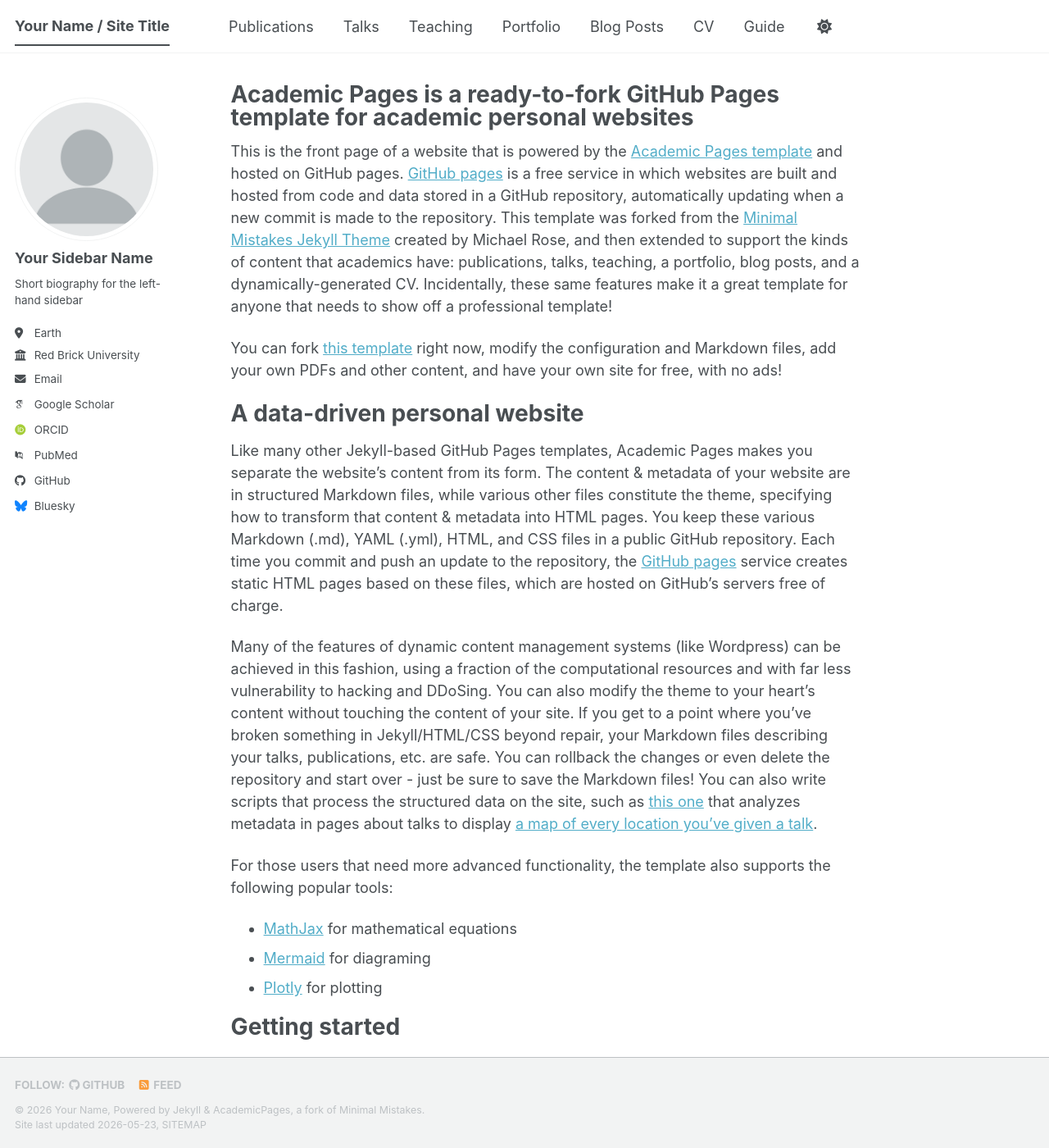
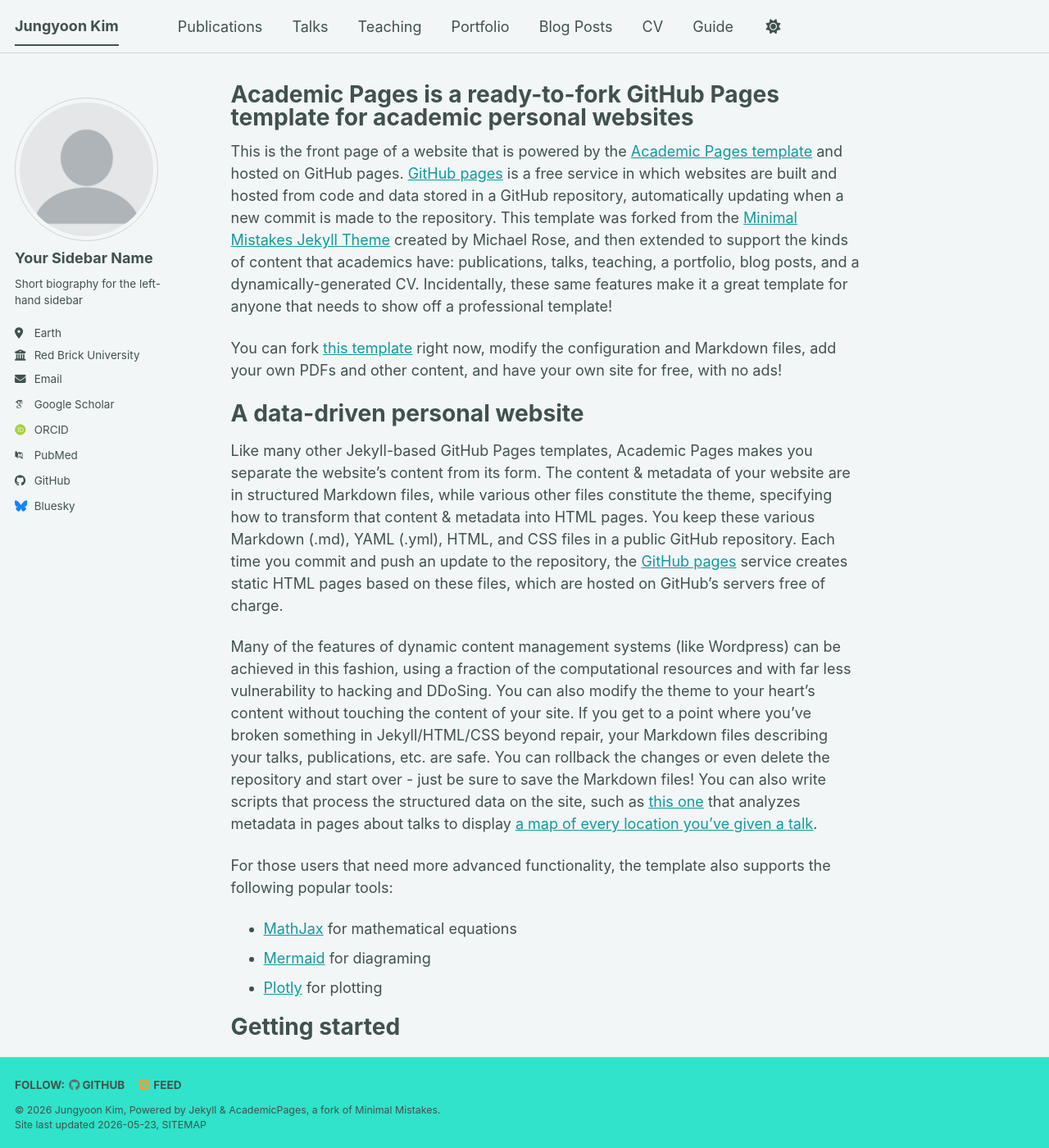
Before and after one commit to cogniti0n/cogniti0n.github.io, a Jekyll site: the page built from _pages/about.md, in a window 1280 px wide and 1400 px high. Shown: the whole window at 82% size. Built offline with Jekyll 4.4.1, drawn with Linux system fonts in a browser that asks for light colours; some web fonts are replaced; a script bundle is joined from its source files by our own code; library files that are not in the unit come from our copies.

Commit message:
Update site theme and author information

```diff
--- a/_config.yml
+++ b/_config.yml
@@ -8,15 +8,15 @@
 
 # Basic Site Settings
 locale                   : "en-US"
-site_theme               : "default" # The available themes options are "default", "air", "sunrise", "mint", "dirt" and "contrast"
-title                    : "Your Name / Site Title"
+site_theme               : "mint" # The available themes options are "default", "air", "sunrise", "mint", "dirt" and "contrast"
+title                    : "Jungyoon Kim"
 title_separator          : "-"
-name                     : &name "Your Name"
+name                     : &name "Jungyoon Kim"
 description              : &description "Your Name's academic portfolio"   # Update this with a general description of your site, this is the default if not overridden by a page
 url                      : https://academicpages.github.io # The base hostname & protocol for your site e.g. "https://[your GitHub username].github.io",
                                                            # or if you already have some other page hosted on Github then use "https://[your GitHub username].github.io/[Your Repo Name]"
 baseurl                  : "" # the subpath of your site, e.g. "/blog"
-repository               : "academicpages/academicpages.github.io"
+repository               : "cogniti0n.github.io"
 
 # Site Author - The following control what appear as part of the author content on the side bar.
 #               If a field is blank the icon and link will not appear, otherwise it will be shown.
```
